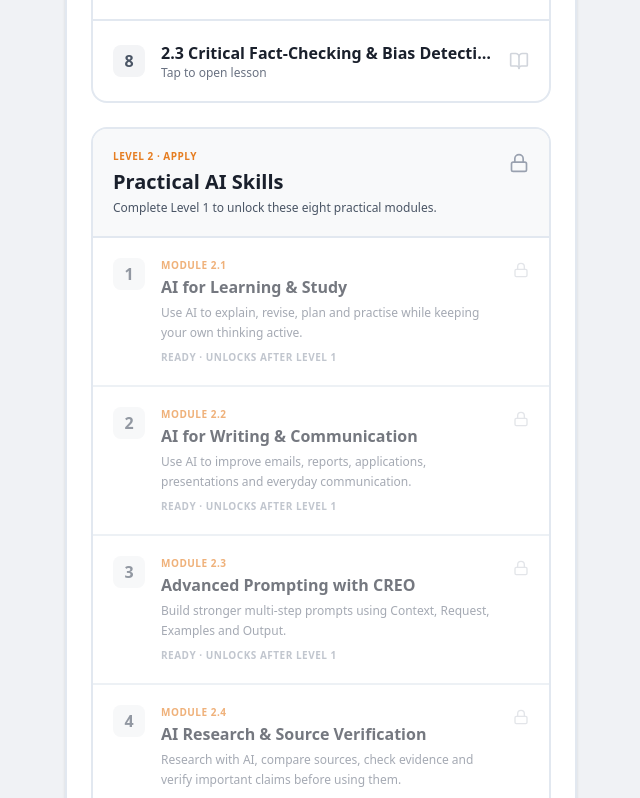
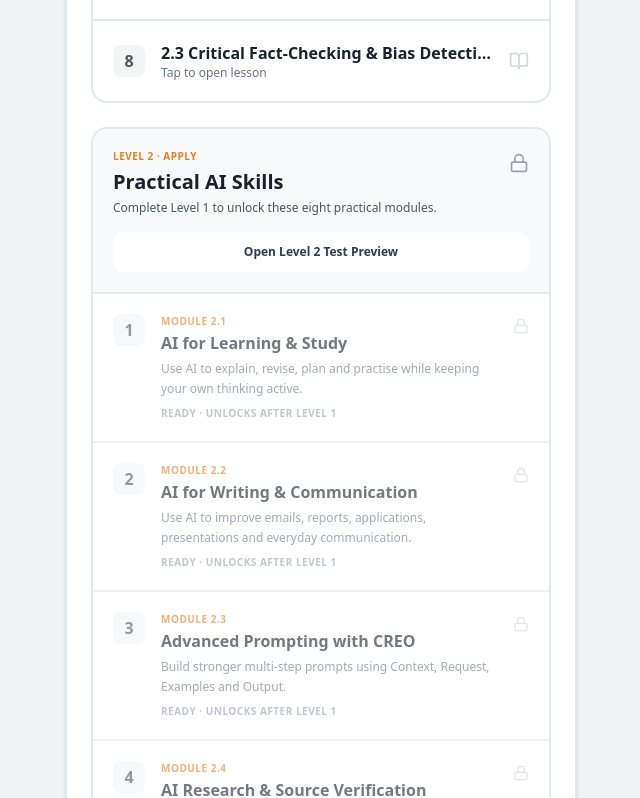
Before and after one commit to marcdiedricks/mzansi-ai-educator, a React (Vite) app: page /mzansi-ai-educator/learn in a window 1280 px wide. Shown: the part 1364-2162 px from the top of the page, without its empty margins (319-959 px from the left). Built offline with nearby package versions, Linux system fonts and the light colour scheme.

Commit message:
Add controlled Level 2 builder preview

```diff
--- a/src/pages/Learn.tsx
+++ b/src/pages/Learn.tsx
@@ -1,18 +1,22 @@
 import { useEffect, useState } from 'react';
-import { BookOpen, CheckCircle2, Lock } from 'lucide-react';
+import { BookOpen, CheckCircle2, Lock, Eye } from 'lucide-react';
 import { useNavigate } from 'react-router-dom';
 import { api } from '../lib/curriculum/api';
 import { lessons } from '../lib/curriculum/data';
-import { getUserProgress } from '../lib/progress';
+import { getUserProgress, isLevel2TestPreviewEnabled, setLevel2TestPreview } from '../lib/progress';
 import { LEVEL_TWO_MODULES, PROGRAMME_LEVELS } from '../lib/programmeLevels';
 
 export function Learn() {
   const navigate = useNavigate();
   const modules = api.getModulesForLevel();
   const [progress, setProgress] = useState(getUserProgress());
+  const [testPreview, setTestPreview] = useState(isLevel2TestPreviewEnabled());
 
   useEffect(() => {
-    const handleUpdate = () => setProgress(getUserProgress());
+    const handleUpdate = () => {
+      setProgress(getUserProgress());
+      setTestPreview(isLevel2TestPreviewEnabled());
+    };
     window.addEventListener('mzansi_progress_updated', handleUpdate);
     return () => window.removeEventListener('mzansi_progress_updated', handleUpdate);
   }, []);
@@ -21,6 +25,7 @@ export function Learn() {
   const level1Complete = level1Ids.length > 0 && level1Ids.every((id) => progress.completedLessons.includes(id));
   const level2Ids = LEVEL_TWO_MODULES.flatMap((module) => module.lessonId ? [module.lessonId] : []);
   const level2Complete = level2Ids.length === LEVEL_TWO_MODULES.length && level2Ids.every((id) => progress.completedLessons.includes(id));
+  const level2Accessible = level1Complete || testPreview;
 
   const openModule = (moduleId: string, lessonIds: string[]) => {
     if (lessonIds.length === 1) {
@@ -28,6 +33,10 @@ export function Learn() {
       return;
     }
     navigate(`/learn/${moduleId}`);
+  };
+
+  const togglePreview = () => {
+    setLevel2TestPreview(!testPreview);
   };
 
   return (
@@ -38,9 +47,15 @@ export function Learn() {
         <p className="text-sm font-medium text-gray-500 mt-1">Understand, apply, create, then solve meaningful problems with AI.</p>
       </header>
 
+      {testPreview && !level1Complete && (
+        <div className="bg-amber-50 border-2 border-amber-300 rounded-xl p-3 text-xs text-amber-900">
+          <strong>TEST PREVIEW ACTIVE.</strong> Level 2 is open for build verification only. This does not complete Level 1, award a certificate, or change learner progress.
+        </div>
+      )}
+
       <section className="space-y-3">
         {PROGRAMME_LEVELS.map((level) => {
-          const unlocked = level.id === 1 || (level.id === 2 && level1Complete);
+          const unlocked = level.id === 1 || (level.id === 2 && level2Accessible);
           const completed = (level.id === 1 && level1Complete) || (level.id === 2 && level2Complete);
           return (
             <div key={level.id} className={`rounded-2xl border-2 p-4 ${unlocked ? 'bg-white border-[#2D3E50]' : 'bg-[#F8F9FA] border-[#E2E8F0]'}`}>
@@ -57,6 +72,7 @@ export function Learn() {
                   <p className="text-xs text-gray-600 mt-1 leading-relaxed">{level.outcome}</p>
                   {!unlocked && <p className="text-[10px] font-bold uppercase tracking-wider text-gray-400 mt-2">Opens after the previous level</p>}
                   {unlocked && completed && <p className="text-[10px] font-bold uppercase tracking-wider text-emerald-700 mt-2">Completed on this device</p>}
+                  {level.id === 2 && testPreview && !level1Complete && <p className="text-[10px] font-bold uppercase tracking-wider text-amber-700 mt-2">Test preview · learner gate unchanged</p>}
                 </div>
               </div>
             </div>
@@ -81,30 +97,35 @@ export function Learn() {
         </div>
       </section>
 
-      <section className={`border-2 rounded-2xl overflow-hidden ${level1Complete ? 'bg-white border-[#2D3E50]' : 'bg-white border-[#E2E8F0]'}`}>
-        <div className={`${level1Complete ? 'bg-[#2D3E50] text-white' : 'bg-[#F8F9FA] text-[#1A202C]'} p-5 border-b-2 border-[#E2E8F0]`}>
+      <section className={`border-2 rounded-2xl overflow-hidden ${level2Accessible ? 'bg-white border-[#2D3E50]' : 'bg-white border-[#E2E8F0]'}`}>
+        <div className={`${level2Accessible ? 'bg-[#2D3E50] text-white' : 'bg-[#F8F9FA] text-[#1A202C]'} p-5 border-b-2 border-[#E2E8F0]`}>
           <div className="flex items-start justify-between gap-3">
             <div>
               <div className="text-[#E67E22] font-bold text-[10px] uppercase tracking-wider mb-1">Level 2 · Apply</div>
               <h2 className="text-xl font-bold">Practical AI Skills</h2>
-              <p className={`text-xs mt-1 ${level1Complete ? 'text-gray-300' : 'text-gray-600'}`}>{level1Complete ? 'Level 2 is unlocked. Complete the eight practical modules in order.' : 'Complete Level 1 to unlock these eight practical modules.'}</p>
+              <p className={`text-xs mt-1 ${level2Accessible ? 'text-gray-300' : 'text-gray-600'}`}>{level1Complete ? 'Level 2 is unlocked. Complete the eight practical modules in order.' : testPreview ? 'Build preview is active. Level 1 learner completion remains unchanged.' : 'Complete Level 1 to unlock these eight practical modules.'}</p>
             </div>
-            {level1Complete ? <CheckCircle2 className="w-5 h-5 text-emerald-400 shrink-0 mt-1" /> : <Lock className="w-5 h-5 text-gray-400 shrink-0 mt-1" />}
+            {level2Accessible ? <Eye className="w-5 h-5 text-amber-300 shrink-0 mt-1" /> : <Lock className="w-5 h-5 text-gray-400 shrink-0 mt-1" />}
           </div>
+          {!level1Complete && (
+            <button onClick={togglePreview} className={`mt-4 w-full rounded-xl px-4 py-3 text-xs font-bold ${testPreview ? 'bg-amber-100 text-amber-900' : 'bg-white text-[#2D3E50]'}`}>
+              {testPreview ? 'Exit Level 2 Test Preview' : 'Open Level 2 Test Preview'}
+            </button>
+          )}
         </div>
         <div className="divide-y-2 divide-[#E2E8F0]">
           {LEVEL_TWO_MODULES.map((mod, index) => {
             const done = Boolean(mod.lessonId && progress.completedLessons.includes(mod.lessonId));
             return (
-              <button key={mod.id} disabled={!level1Complete || !mod.lessonId} onClick={() => mod.lessonId && navigate(`/learn/${mod.id}/lesson/${mod.lessonId}`)} className="w-full flex items-start p-5 bg-white text-left hover:bg-[#F8F9FA] disabled:opacity-60 disabled:cursor-not-allowed">
+              <button key={mod.id} disabled={!level2Accessible || !mod.lessonId} onClick={() => mod.lessonId && navigate(`/learn/${mod.id}/lesson/${mod.lessonId}`)} className="w-full flex items-start p-5 bg-white text-left hover:bg-[#F8F9FA] disabled:opacity-60 disabled:cursor-not-allowed">
                 <div className={`w-8 h-8 rounded-lg flex items-center justify-center font-bold mr-4 shrink-0 ${done ? 'bg-emerald-100 text-emerald-700' : 'bg-gray-100 text-gray-600'}`}>{done ? <CheckCircle2 className="w-4 h-4" /> : index + 1}</div>
                 <div className="flex-1 min-w-0">
                   <p className="text-[10px] font-bold uppercase tracking-wider text-[#E67E22]">Module {mod.code}</p>
                   <h3 className="font-bold text-[#1A202C] mt-0.5">{mod.title}</h3>
                   <p className="text-xs text-gray-500 mt-1 leading-relaxed">{mod.description}</p>
-                  <p className={`text-[10px] font-bold uppercase tracking-wider mt-2 ${done ? 'text-emerald-700' : level1Complete ? 'text-[#2D3E50]' : 'text-gray-400'}`}>{done ? 'Completed' : level1Complete ? '20 min lesson · Tap to open' : 'Ready · unlocks after Level 1'}</p>
+                  <p className={`text-[10px] font-bold uppercase tracking-wider mt-2 ${done ? 'text-emerald-700' : level2Accessible ? 'text-[#2D3E50]' : 'text-gray-400'}`}>{done ? 'Completed' : level2Accessible ? '20 min lesson · Tap to open' : 'Ready · unlocks after Level 1'}</p>
                 </div>
-                {level1Complete ? <BookOpen className="w-4 h-4 text-[#E67E22] shrink-0 ml-3 mt-1" /> : <Lock className="w-4 h-4 text-gray-300 shrink-0 ml-3 mt-1" />}
+                {level2Accessible ? <BookOpen className="w-4 h-4 text-[#E67E22] shrink-0 ml-3 mt-1" /> : <Lock className="w-4 h-4 text-gray-300 shrink-0 ml-3 mt-1" />}
               </button>
             );
           })}
```
